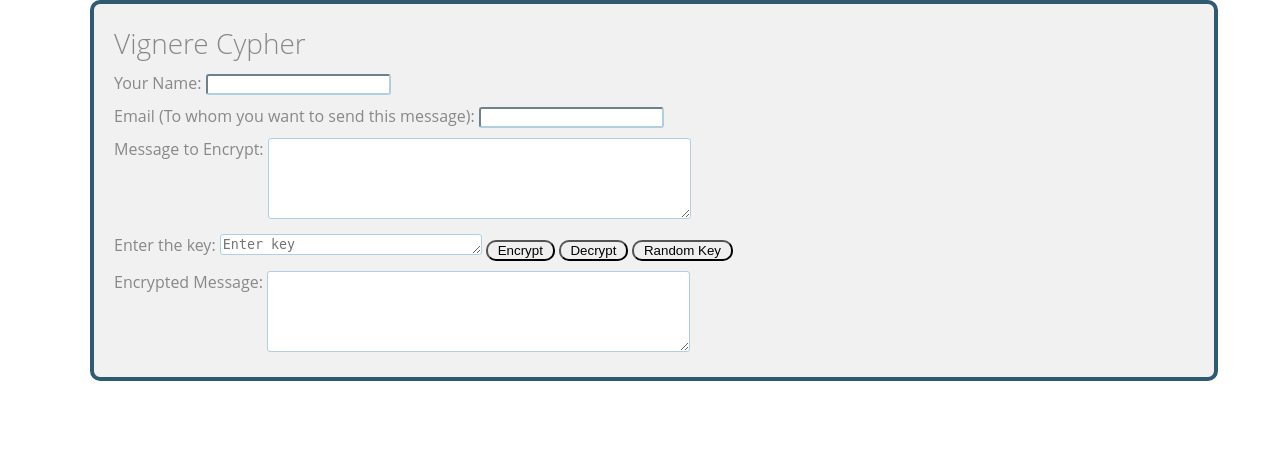
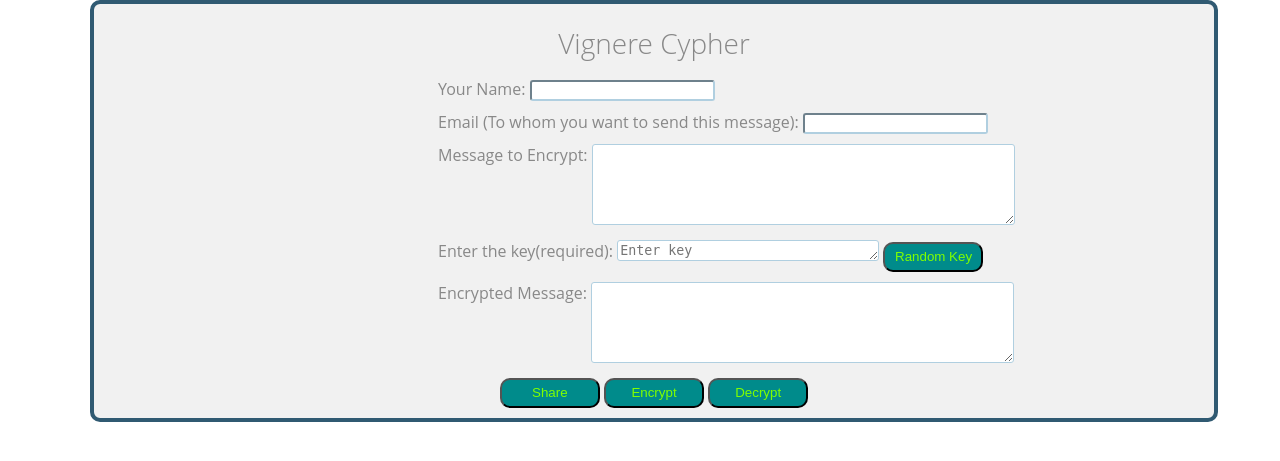
Before and after one commit to MukulLatiyan/Vigenere-Cipher, a Django app: page / in a window 1280 px wide. Shown: the top 461 px of the page. Run offline with Django 3.2, Linux system fonts and the light colour scheme; parts of the project's set-up code (start-up, migrations or seed data) failed here and were passed over; some libraries are stand-ins or nearby versions.

Commit message:
button added and js changed

```diff
--- a/vignerecypher/myapp/templates/index.html
+++ b/vignerecypher/myapp/templates/index.html
@@ -62,6 +62,10 @@
         #encrypt_button,
         #encrypt_button1,
         #encrypt_button2 {
+            background-color: darkcyan;
+            height: 30px;
+            width: 100px;
+            color: chartreuse;
             border-radius: 10px;
             -webkit-transition-duration: 0.4s;
             transition-duration: 0.4s;
@@ -74,21 +78,46 @@
             color: darkgreen;
         }
 
+        .submitwala {
+            color: chartreuse;
+            border-radius: 10px;
+            -webkit-transition-duration: 0.4s;
+            transition-duration: 0.4s;
+            margin: 0 auto;
+            background-color: darkcyan;
+            width:100px;
+            height: 30px;
+        }
+
+        .submitwala:hover {
+            background-color: antiquewhite;
+            color: darkgreen;
+        }
+
+        .buttonwala {
+            text-align: center;
+        }
+
+        label {
+            margin-left: 30% !important;
+        }
+
         color:darkgreen;
     }
     @import url('https://fonts.googleapis.com/css?family=Open+Sans');
+
     </style>
 </head>
 
 <body>
 
     <div class="container">
-        <h1>Vignere Cypher</h1>
+        <h1 style="text-align: center;">Vignere Cypher</h1>
 
 
         <div class="main">
             <form class="main" method="post">
-                {% csrf_token %}
+                <p style="text-align: center;">{% csrf_token %}</p>
                 <div class="name">
                     <label for="name">Your Name: </label>
                     <input id="name" type="text" name="name" value="{{ name }}">
@@ -102,10 +131,8 @@
                     <textarea rows="5" cols="50" id="message" type="text" name="message" value="{{ message }}"></textarea>
                 </div>
                 <div class="key_input">
-                    <label style="vertical-align: top;" for="key">Enter the key:</label>
+                    <label style="vertical-align: top;" for="key" required >Enter the key(required):</label>
                     <textarea rows="1" cols="30" type="text" name="key" placeholder="Enter key" id="key_input"></textarea>
-                    <input type="submit" value=" Encrypt " id="encrypt_button">
-                    <input type="button" value=" Decrypt " id="encrypt_button1" onclick="doCrypt(true)">
                     <input type="button" value=" Random Key " id="encrypt_button2" onclick="">
                 </div>
                 <div class="enc_message">
@@ -113,11 +140,18 @@
                     <textarea rows="5" cols="50" id="enc_message" type="text" name="enc_message" value="{{ enc_message }}">
     </textarea>
                 </div>
+                <div class="buttonwala"><button type="button" class="submitwala">Share</button>
+                    <input type="submit" value=" Encrypt " id="encrypt_button" onclick="doCrypt(false)">
+                    <input type="button" value=" Decrypt " id="encrypt_button1" onclick="doCrypt(true)">
+                </div>
             </form>
         </div>
 
     </div>
-    <script type="text/javascript" src="{% static 'main.js' %}">
+    <script type="text/javascript" src="main.js">
+
+
     </script>
 </body>
+
 </html>
```
